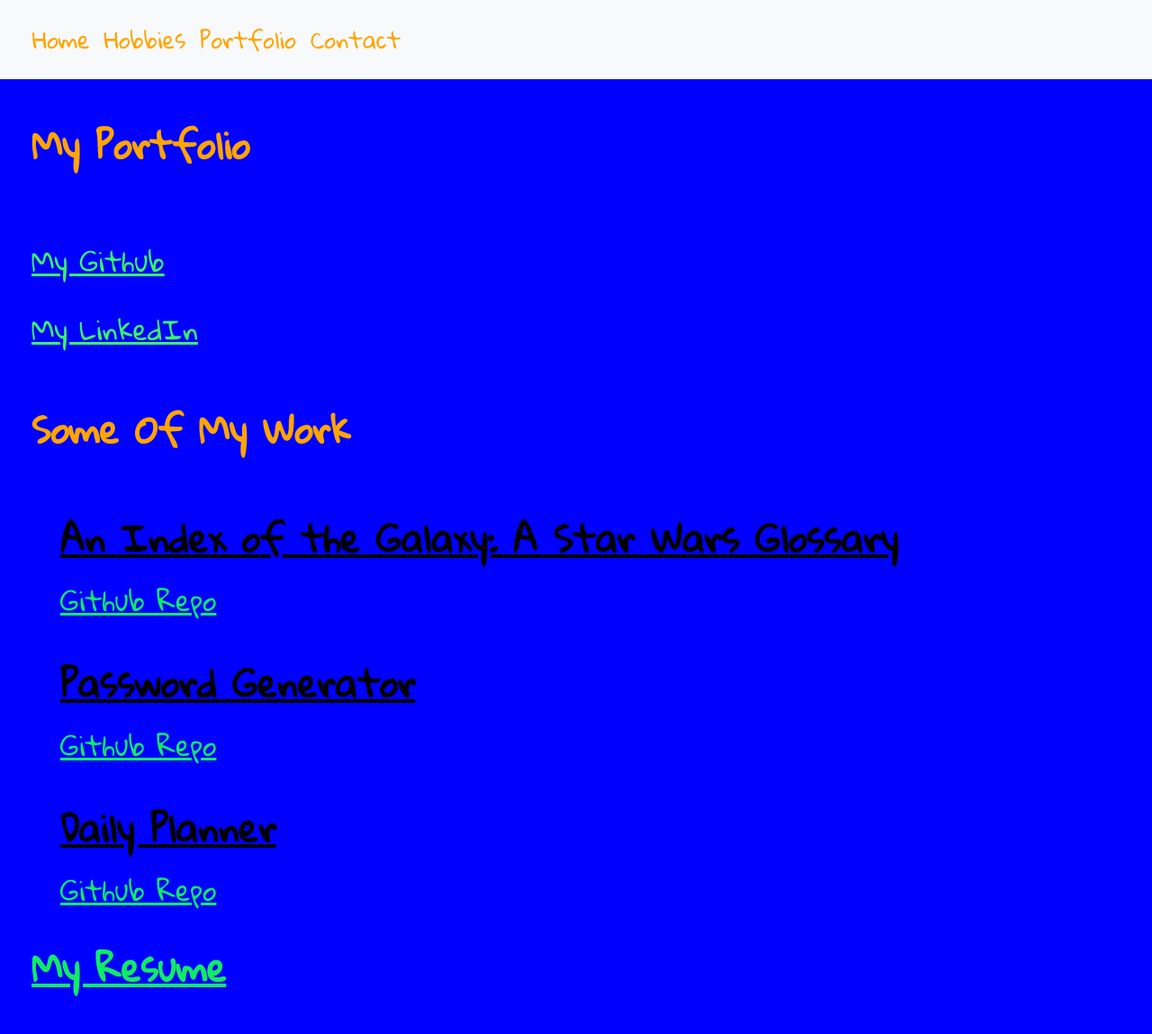
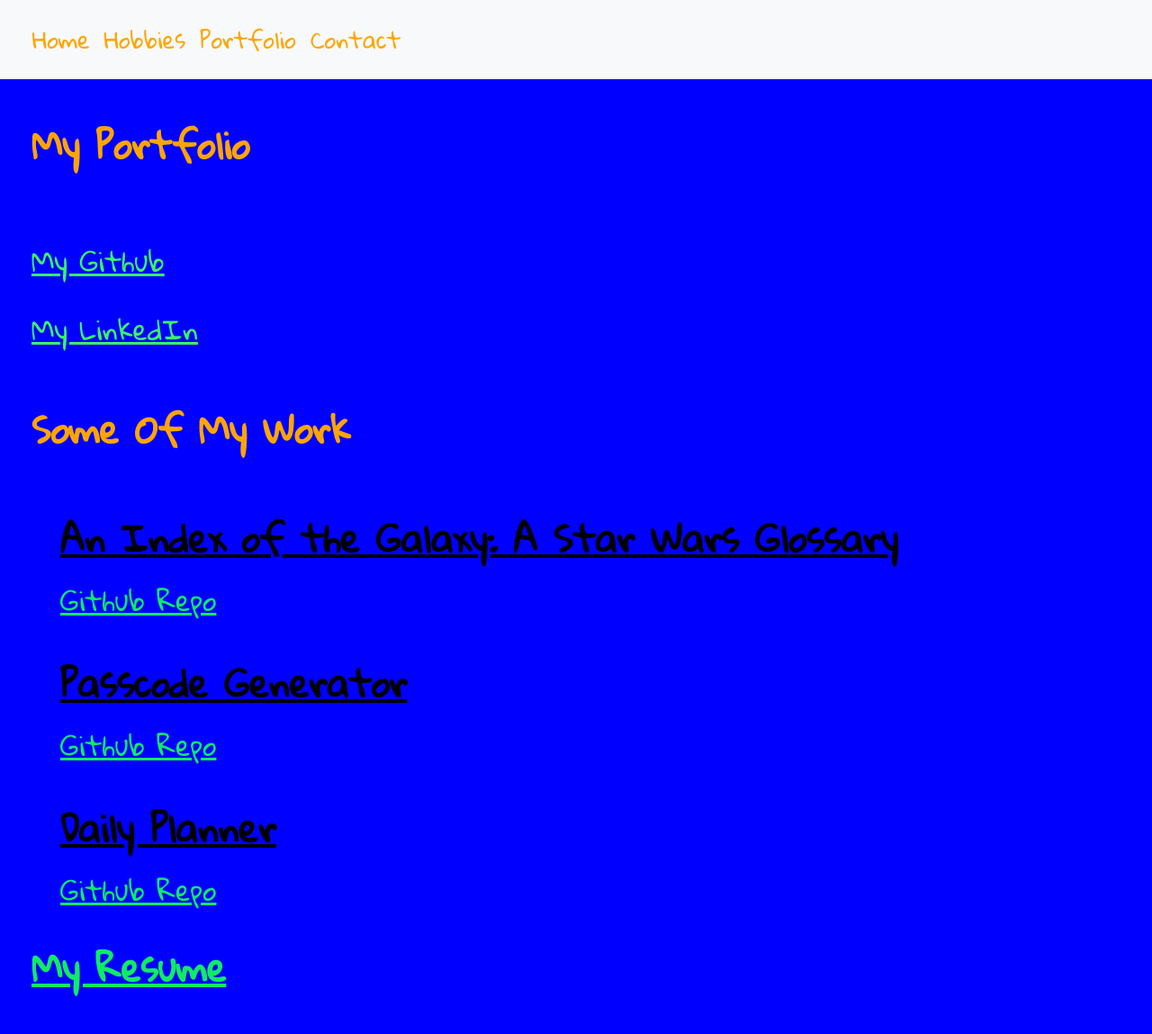
Before and after one commit to zakklikeslamps/my_portfolio, a plain HTML site: page portfolio.html in a window 1280 px wide. Shown: the whole page at 90% size. Drawn offline with nearby package versions, Linux system fonts and the light colour scheme.

Commit message:
Fixed a grammar error

```diff
--- a/portfolio.html
+++ b/portfolio.html
@@ -94,7 +94,7 @@
             </div>
             <br>
             <div>
-            <p><a class="projects" href="https://zakklikeslamps.github.io/password_generatorHW/">Password Generator</a>
+            <p><a class="projects" href="https://zakklikeslamps.github.io/password_generatorHW/">Passcode Generator</a>
                 <br>
                 <p><a class="links" href="https://github.com/zakklikeslamps/password_generatorHW">Github Repo</a></p>
 
@@ -112,7 +112,7 @@
         </div>
         <br>
         <div>
-            <h1><a  id="resume" href="./Assets/Zakk-Resume.pdf">My Resume</a></h1>
+            <h1><a id="resume" href="./Assets/Zakk-Resume.pdf">My Resume</a></h1>
         </div>
 
     </div>
```
